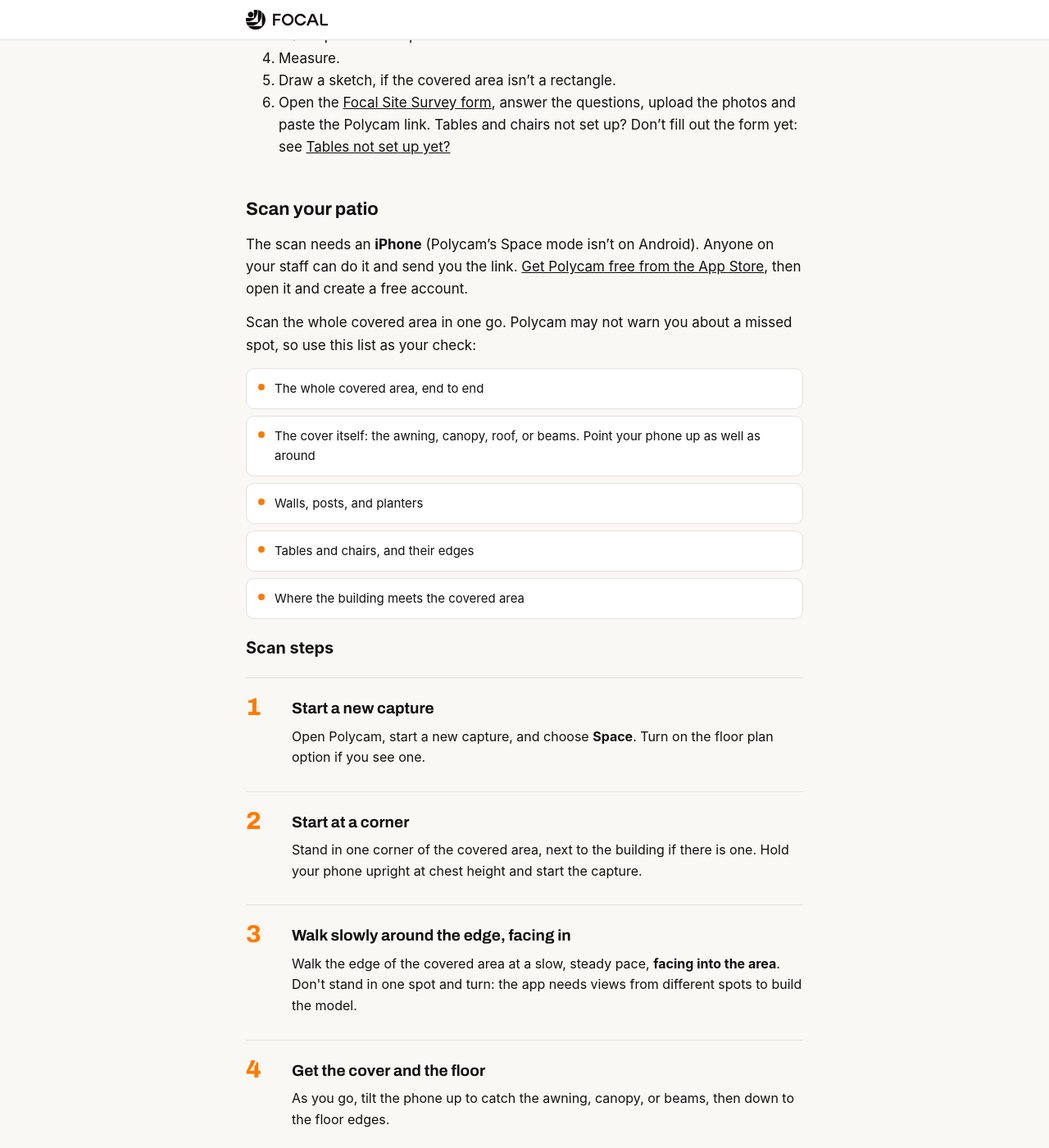
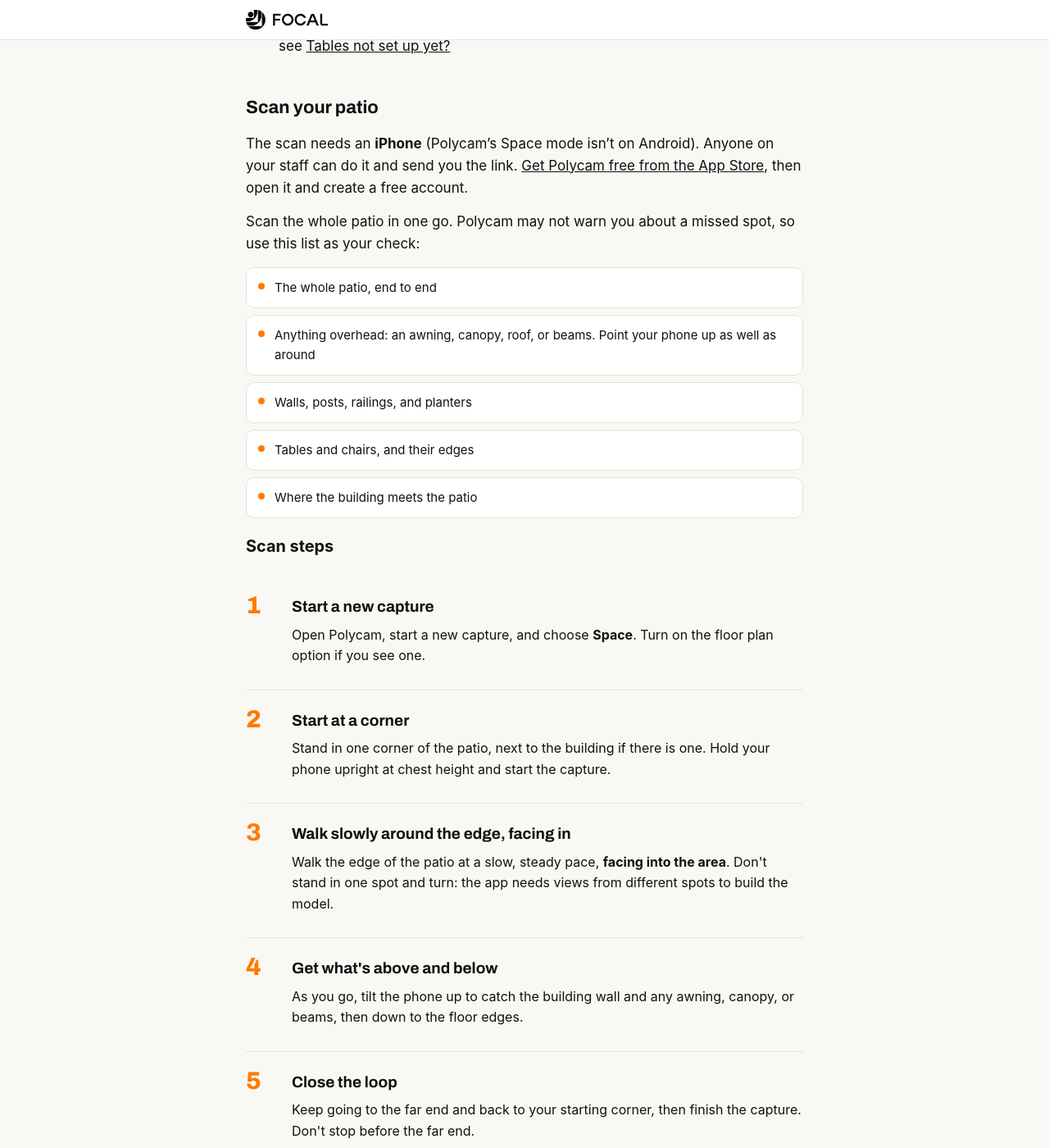
Before and after one commit to BeamT/external-docs, a Jekyll site: the page built from _guides/survey-your-patio.md, in a window 1280 px wide and 1400 px high, scrolled down 1593 px. Shown: the whole window at 82% size. Built offline with Jekyll 4.4.1, drawn with Linux system fonts in a browser that asks for light colours; some web fonts are replaced; some of the changed text lies outside the part shown.

Commit message:
Survey guide: cover any patio, not just covered ones
Drop "covered area" in favor of "patio" so the guide works for
uncovered patios too. W and D measure to visible patio edges, H is
optional when nothing is overhead, and the front photo includes the
building. Contact wording no longer assumes the survey link came by
email.

Co-Authored-By: Claude Opus 5.5 (1M context) <noreply@anthropic.com>

```diff
--- a/_guides/survey-your-patio.md
+++ b/_guides/survey-your-patio.md
@@ -7,8 +7,8 @@ summary: Scan, photograph, and measure your patio for the Focal Site Survey.
 version: "1.0"
 updated: "2026-09-24"
 ---
+## On this page
 
-## On this page
 - [Why we ask](#why-we-ask)
 - [What you'll need](#what-youll-need)
 - [The order to do it in](#the-order-to-do-it-in)
@@ -26,13 +26,11 @@ updated: "2026-09-24"
 
 ## Why we ask
 
-Focal uses your scan, photos, and measurements to draw a Preliminary Layout: where the rails and heaters go, and what your electrician needs to know. You do the survey, so we don't need to visit your site first.
-
-{% include warn.html text="Focal heaters are for covered areas only. If your seating area has no awning, canopy, or roof over it, reply to the email your survey link came in before you start." %}
+Focal uses your scan, photos, and measurements to draw a Preliminary Layout: where the rails and heaters go, and what your electrician and installer need to know.
 
 ## What you'll need
 
-{% include checklist.html items="An iPhone with the free Polycam app and a free Polycam account, for the scan. It can be anyone's on your staff | Any phone, for the photos and the form | A tape measure, 25 ft or longer if you have one. A second person to hold the other end helps | Tables and chairs set up for service (not set up yet? See below) | About 15 minutes for the form, plus the scan and its processing time | Pen and paper, only if the covered area isn't a rectangle (see Sketch, below)" %}
+{% include checklist.html items="An iPhone with the free Polycam app and a free Polycam account, for the scan. It can be anyone's on your staff | Any phone, for the photos and the form | A tape measure, 25 ft or longer if you have one. A second person to hold the other end helps | Tables and chairs set up for service (not set up yet? See below) | About 15 minutes for the form, plus the scan and its processing time | Pen and paper, only if your patio isn't a rectangle (see Sketch, below)" %}
 
 ## The order to do it in
 
@@ -42,32 +40,32 @@ Do everything in this guide **before** you open the form. The form asks for each
 2. Take the photos.
 3. Mark up the corner photo.
 4. Measure.
-5. Draw a sketch, if the covered area isn't a rectangle.
+5. Draw a sketch, if your patio isn't a rectangle.
 6. Open the [Focal Site Survey form](https://form.typeform.com/to/DQXI87AN), answer the questions, upload the photos and paste the Polycam link. Tables and chairs not set up? Don't fill out the form yet: see [Tables not set up yet?](#tables-not-set-up-yet)
 
 ## Scan your patio
 
 The scan needs an **iPhone** (Polycam's Space mode isn't on Android). Anyone on your staff can do it and send you the link. [Get Polycam free from the App Store](https://apps.apple.com/us/app/polycam-3d-scanner-lidar-360/id1532482376), then open it and create a free account.
 
-Scan the whole covered area in one go. Polycam may not warn you about a missed spot, so use this list as your check:
+Scan the whole patio in one go. Polycam may not warn you about a missed spot, so use this list as your check:
 
-{% include checklist.html items="The whole covered area, end to end | The cover itself: the awning, canopy, roof, or beams. Point your phone up as well as around | Walls, posts, and planters | Tables and chairs, and their edges | Where the building meets the covered area" %}
+{% include checklist.html items="The whole patio, end to end | Anything overhead: an awning, canopy, roof, or beams. Point your phone up as well as around | Walls, posts, railings, and planters | Tables and chairs, and their edges | Where the building meets the patio" %}
 
 ### Scan steps
 
 {% include step.html number="1" title="Start a new capture" body="Open Polycam, start a new capture, and choose <strong>Space</strong>. Turn on the floor plan option if you see one." %}
 
-{% include step.html number="2" title="Start at a corner" body="Stand in one corner of the covered area, next to the building if there is one. Hold your phone upright at chest height and start the capture." %}
+{% include step.html number="2" title="Start at a corner" body="Stand in one corner of the patio, next to the building if there is one. Hold your phone upright at chest height and start the capture." %}
 
-{% include step.html number="3" title="Walk slowly around the edge, facing in" body="Walk the edge of the covered area at a slow, steady pace, <strong>facing into the area</strong>. Don't stand in one spot and turn: the app needs views from different spots to build the model." %}
+{% include step.html number="3" title="Walk slowly around the edge, facing in" body="Walk the edge of the patio at a slow, steady pace, <strong>facing into the area</strong>. Don't stand in one spot and turn: the app needs views from different spots to build the model." %}
 
-{% include step.html number="4" title="Get the cover and the floor" body="As you go, tilt the phone up to catch the awning, canopy, or beams, then down to the floor edges." %}
+{% include step.html number="4" title="Get what's above and below" body="As you go, tilt the phone up to catch the building wall and any awning, canopy, or beams, then down to the floor edges." %}
 
 {% include step.html number="5" title="Close the loop" body="Keep going to the far end and back to your starting corner, then finish the capture. Don't stop before the far end." %}
 
 ### Common mistakes
 
-{% include dodont.html do="Move slowly and steadily, and point up at the cover as well as around." dont="Rush, skip the cover or ceiling, or stop before the far end of the area." %}
+{% include dodont.html do="Move slowly and steadily, and point up as well as around." dont="Rush, skip what's overhead, or stop before the far end of the patio." %}
 
 ## Wait for processing
 
@@ -81,41 +79,46 @@ After you finish, Polycam processes the scan. If it asks where to process, choos
 
 You'll take three photos. Use your phone's normal camera, not Polycam.
 
-| Photo | How to take it |
-|---|---|
-| **Front view** | Stand back far enough to fit the whole seating area in one shot, facing it straight on (usually from the street or the entrance). Include the ceiling or awning. **Don't draw on this one**: it goes on the cover of your layout |
-| **Side view** | Stand at one end and shoot along the long side, so we can see the height and what's overhead |
-| **Corner photo** | One more photo from a corner, showing the front and side of the covered area. You'll draw on this one next |
 
-{% include diagram.html src="survey-front-view.svg" fill=true caption="Front view: the whole seating area, straight on, cover included." %}
+| Photo            | How to take it                                                                                                                                                                                                                   |
+| ---------------- | -------------------------------------------------------------------------------------------------------------------------------------------------------------------------------------------------------------------------------- |
+| **Front view**   | Stand back far enough to fit the whole patio in one shot, facing it straight on (usually from the street or the entrance). Include the building behind it and anything overhead. **Don't draw on this one**: it goes on the cover of your layout |
+| **Side view**    | Stand at one end and shoot along the long side, so we can see the height and what's overhead                                                                                                                                     |
+| **Corner photo** | One more photo from a corner, showing the front and side of the patio. You'll draw on this one next                                                                                                                       |
+
+
+{% include diagram.html src="survey-front-view.svg" fill=true caption="Front view: the whole patio, straight on, with the building and anything overhead." %}
 
 {% include diagram.html src="survey-side-view.svg" fill=true caption="Side view: along the long side, showing the height and what's overhead." %}
 
 ## Mark what you'll measure
 
-Draw three lines on the corner photo and label them **W**, **D**, and **H**. This photo is your measuring plan: each number you enter in the form matches a line you drew, so width and depth don't get mixed up.
+Draw three lines on the corner photo and label them **W**, **D**, and **H** (just W and D if there's nothing overhead). This photo is your measuring plan: each number you enter in the form matches a line you drew, so width and depth don't get mixed up.
 
-| Line | From | To |
-|---|---|---|
-| **W** (width) | One end of the awning, canopy, or roof | The other end |
-| **D** (depth) | The building wall (or the back edge of the cover) | The front edge of the cover |
-| **H** (height) | The floor | The lowest beam or awning frame |
 
-**Draw to things you can see**, like a beam or an awning edge, not a spot on the ground.
+| Line           | From                                              | To                              |
+| -------------- | ------------------------------------------------- | ------------------------------- |
+| **W** (width)  | One edge of the patio                             | The other edge                  |
+| **D** (depth)  | The building wall (or the back edge of the patio) | The front edge of the patio     |
+| **H** (height) | The floor                                         | The lowest beam, awning, or roof overhead. Nothing overhead? Skip H |
+
+
+**Draw to things you can see**, like a wall, railing, planter, curb, or awning edge, not an open spot on the ground.
 
 To draw on the photo:
+
 - **iPhone:** Photos → Edit → Markup
 - **Android:** Google Photos → Edit → Markup
 
-{% include diagram.html src="survey-corner-markup.svg" fill=true caption="Corner photo with W, D, and H lines drawn to the edges of the cover." %}
+{% include diagram.html src="survey-corner-markup.svg" fill=true caption="Corner photo with W, D, and H lines drawn to things you can see." %}
 
 {% include warn.html text="Draw only on the corner photo. Keep the front and side photos clean." %}
 
 ## Measure
 
-Measure each line you drew on the corner photo: W, D, and H.
+Measure each line you drew on the corner photo: W, D, and H if you drew it.
 
-- Measure the **covered area**, out to the edges of the cover. Don't measure just where the tables sit.
+- Measure the **whole patio**, out to its edges. Don't measure just where the tables sit.
 - Feet and inches are fine, e.g. *18 ft 6 in*. No decimals needed.
 - Write the three numbers down, or keep them on the corner photo.
 
@@ -133,26 +136,26 @@ Once processing has finished:
 
 ## Sketch, if you need one
 
-You only need a sketch if **the covered area isn't a rectangle**. L-shapes, angled sides, or more than 4 sides count. Draw the shape, leave a gap for the entrance, and **write the length on every side**. Measure each side while the tape is out. A photo of a hand drawing on paper is fine.
+You only need a sketch if **your patio isn't a rectangle**. L-shapes, angled sides, or more than 4 sides count. Draw the shape, leave a gap for the entrance, and **write the length on every side**. Measure each side while the tape is out. A photo of a hand drawing on paper is fine.
 
 {% include diagram.html src="survey-shape-rect-vs-l.svg" caption="A rectangle needs no sketch. An L-shape (or any other shape) does." %}
 
 ## Tables not set up yet?
 
-If your patio is new or the furniture is put away, do the scan, photos, and measurements anyway. **Don't fill out the form yet.** Instead, **reply to the email your survey link came in**, and a Focal team member will set up a video call to plan where the tables go.
+If your patio is new or the furniture is put away, do the scan, photos, and measurements anyway. **Don't fill out the form yet.** Instead, **contact your sales team member or email [hello@focalheat.co](mailto:hello@focalheat.co)**, and a Focal team member will set up a video call to plan where the tables go.
 
 ## Can't get a scan?
 
 If no one on your staff has an iPhone, the scan won't work, or we find it doesn't show enough, a Focal team member will set up a guided video call and walk through your patio with you.
 
-To ask for one, **reply to the email your survey link came in.**
+To ask for one, **contact your sales team member or email [hello@focalheat.co](mailto:hello@focalheat.co).**
 
 ## Fill out the form
 
-When your photos, measurements, and Polycam link are ready, **[open the Focal Site Survey form](https://form.typeform.com/to/DQXI87AN)**.
+When your photos, measurements, and Polycam link are ready, [**open the Focal Site Survey form**](https://form.typeform.com/to/DQXI87AN).
 
 ## What happens next
 
 We'll email your Preliminary Layout within 2 business days of your form. If anything is missing from the scan or photos, we'll let you know.
 
-Questions? Reply to the email your survey link came in.
+Questions? Contact your sales team member or email [hello@focalheat.co](mailto:hello@focalheat.co).
```
